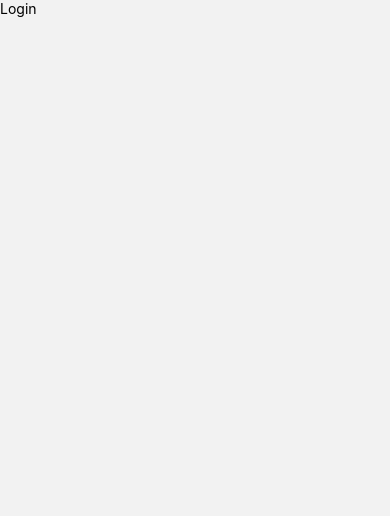
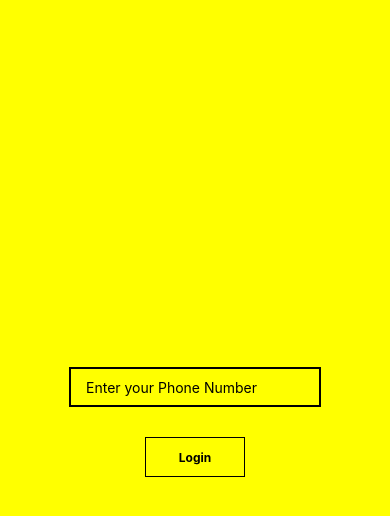
Before and after one commit to kmadhav907/FrontendProduction, a React Native app: screen /LoginView in a window 390 px wide. Shown: the top 516 px of the page. Built offline with nearby package versions, Linux system fonts and the light colour scheme.

Commit message:
OTP page created

```diff
--- a/package.json
+++ b/package.json
@@ -13,6 +13,7 @@
     "@react-native-community/async-storage": "^1.12.1",
     "@react-navigation/native": "^6.0.6",
     "@react-navigation/native-stack": "^6.2.5",
+    "@twotalltotems/react-native-otp-input": "^1.3.11",
     "react": "17.0.2",
     "react-native": "0.66.4",
     "react-native-safe-area-context": "^3.3.2",
--- a/views/LoginView.tsx
+++ b/views/LoginView.tsx
@@ -1,19 +1,205 @@
+import OTPInputView from '@twotalltotems/react-native-otp-input';
 import React from 'react';
-import {Text, View} from 'react-native';
+import {
+  ActivityIndicator,
+  StyleSheet,
+  Text,
+  TextInput,
+  TouchableOpacity,
+  View,
+  ToastAndroid,
+  Platform,
+  Alert,
+} from 'react-native';
 
-interface LoginViewState {}
-
-class LoginView extends React.Component<{}, LoginViewState> {
+interface LoginViewState {
+  stepsForLogin: number;
+  loading: boolean;
+  phoneNumber: string;
+  errorMessage: string;
+  errorFlag: boolean;
+  otpToVerify: string;
+}
+interface LoginViewProps {
+  navigation: any;
+}
+class LoginView extends React.Component<LoginViewProps, LoginViewState> {
   constructor(props: any) {
     super(props);
-    this.state = {};
+    this.state = {
+      stepsForLogin: 0,
+      loading: false,
+      phoneNumber: '',
+      errorFlag: false,
+      errorMessage: 'Please Put a valid Phone Number',
+      otpToVerify: '',
+    };
   }
+  componentDidMount() {}
+  handleLogin = () => {
+    this.setState({loading: true});
+    if (this.state.phoneNumber.length < 10) {
+      this.setState({
+        errorFlag: true,
+        errorMessage: 'Please Put a valid Phone Number',
+        loading: false,
+      });
+      this.errorMessage();
+      return;
+    }
+    setTimeout(() => {
+      this.setState({
+        loading: false,
+        stepsForLogin: this.state.stepsForLogin + 1,
+      });
+    }, 2000);
+  };
+  handleVerifyOTP = () => {
+    this.setState({loading: true});
+    setTimeout(() => {
+      this.setState({
+        loading: false,
+        stepsForLogin: this.state.stepsForLogin + 1,
+      });
+    }, 2000);
+  };
+
+  errorMessage = () => {
+    if (Platform.OS === 'android') {
+      ToastAndroid.show(this.state.errorMessage, ToastAndroid.SHORT);
+    } else {
+      Alert.alert(this.state.errorMessage);
+    }
+  };
   render() {
-    return (
-      <View>
-        <Text>Login</Text>
-      </View>
-    );
+    if (!this.state.loading && this.state.stepsForLogin === 0)
+      return (
+        <View style={styles.loginContainer}>
+          <View style={styles.sectionStyle}>
+            <TextInput
+              style={styles.inputStyle}
+              placeholder="Enter your Phone Number"
+              keyboardType="phone-pad"
+              onChangeText={(number: any) => {
+                this.setState({phoneNumber: number});
+              }}
+            />
+          </View>
+          <TouchableOpacity
+            style={styles.buttonStyle}
+            onPress={this.handleLogin}>
+            <Text style={styles.buttonTextStyle}>Login</Text>
+          </TouchableOpacity>
+        </View>
+      );
+    else if (!this.state.loading && this.state.stepsForLogin === 1)
+      return (
+        <View style={styles.loginContainer}>
+          <View>
+            <Text>Enter the OTP:</Text>
+          </View>
+          <View>
+            <Text>
+              {'We have sent the OTP:' + this.state.phoneNumber.toString()}
+            </Text>
+          </View>
+          <View>
+            {/* <OTPInputView
+              style={{width: '80%', height: 200}}
+              pinCount={4}
+              autoFocusOnLoad
+              codeInputFieldStyle={styles.underlineStyleBase}
+              onCodeFilled={code => {
+                console.log(`Code is ${code}, you are good to go!`);
+              }}
+            /> */}
+          </View>
+          <TouchableOpacity
+            style={styles.buttonStyle}
+            onPress={this.handleVerifyOTP}>
+            <Text style={styles.buttonTextStyle}>Verify</Text>
+          </TouchableOpacity>
+        </View>
+      );
+    else if (!this.state.loading && this.state.stepsForLogin === 2)
+      return (
+        <View>
+          <Text>LocationPermission</Text>
+        </View>
+      );
+    else
+      return (
+        <View style={styles.loginContainer}>
+          {this.state.loading && (
+            <ActivityIndicator
+              animating={this.state.loading}
+              color="blue"
+              size="large"
+              style={styles.activityIndicator}
+            />
+          )}
+        </View>
+      );
   }
 }
+const styles = StyleSheet.create({
+  loginContainer: {
+    flex: 1,
+    alignItems: 'center',
+    justifyContent: 'center',
+    backgroundColor: 'yellow',
+  },
+  activityIndicator: {
+    alignItems: 'center',
+    height: 80,
+  },
+  inputStyle: {
+    flex: 1,
+    paddingLeft: 15,
+    paddingRight: 15,
+    borderWidth: 2,
+    borderColor: 'black',
+  },
+  sectionStyle: {
+    flexDirection: 'row',
+    height: 40,
+    marginTop: 20,
+    marginLeft: 35,
+    marginRight: 35,
+    margin: 10,
+  },
+  buttonStyle: {
+    backgroundColor: 'yellow',
+    borderWidth: 0.5,
+    borderColor: 'black',
+    height: 40,
+    alignItems: 'center',
+    justifyContent: 'center',
+    marginLeft: 35,
+    marginRight: 35,
+    marginTop: 20,
+    marginBottom: 20,
+    width: 100,
+  },
+  buttonTextStyle: {
+    color: 'black',
+    fontWeight: 'bold',
+    fontSize: 12,
+    padding: 8,
+    paddingHorizontal: 20,
+  },
+  otpView: {
+    width: '80%',
+    height: 200,
+    color: 'black',
+  },
+  underlineStyleBase: {
+    width: 30,
+    height: 45,
+    borderWidth: 0,
+    borderBottomWidth: 1,
+    color: 'black',
+    borderBottomColor: '#17BED0',
+  },
+});
 export default LoginView;
--- a/views/SplashView.tsx
+++ b/views/SplashView.tsx
@@ -31,7 +31,7 @@ class SplashView extends React.Component<SplashViewProps, SplashViewState> {
         />
         <ActivityIndicator
           animating={this.state.animating}
-          color="#FFFFFF"
+          color="blue"
           size="large"
           style={styles.activityIndicator}
         />
@@ -44,7 +44,7 @@ const styles = StyleSheet.create({
     flex: 1,
     alignItems: 'center',
     justifyContent: 'center',
-    backgroundColor: '#307ecc',
+    backgroundColor: 'yellow',
   },
   activityIndicator: {
     alignItems: 'center',
```
Also changed, not shown: 1 other file (tests, documents, lock files or other folders).
